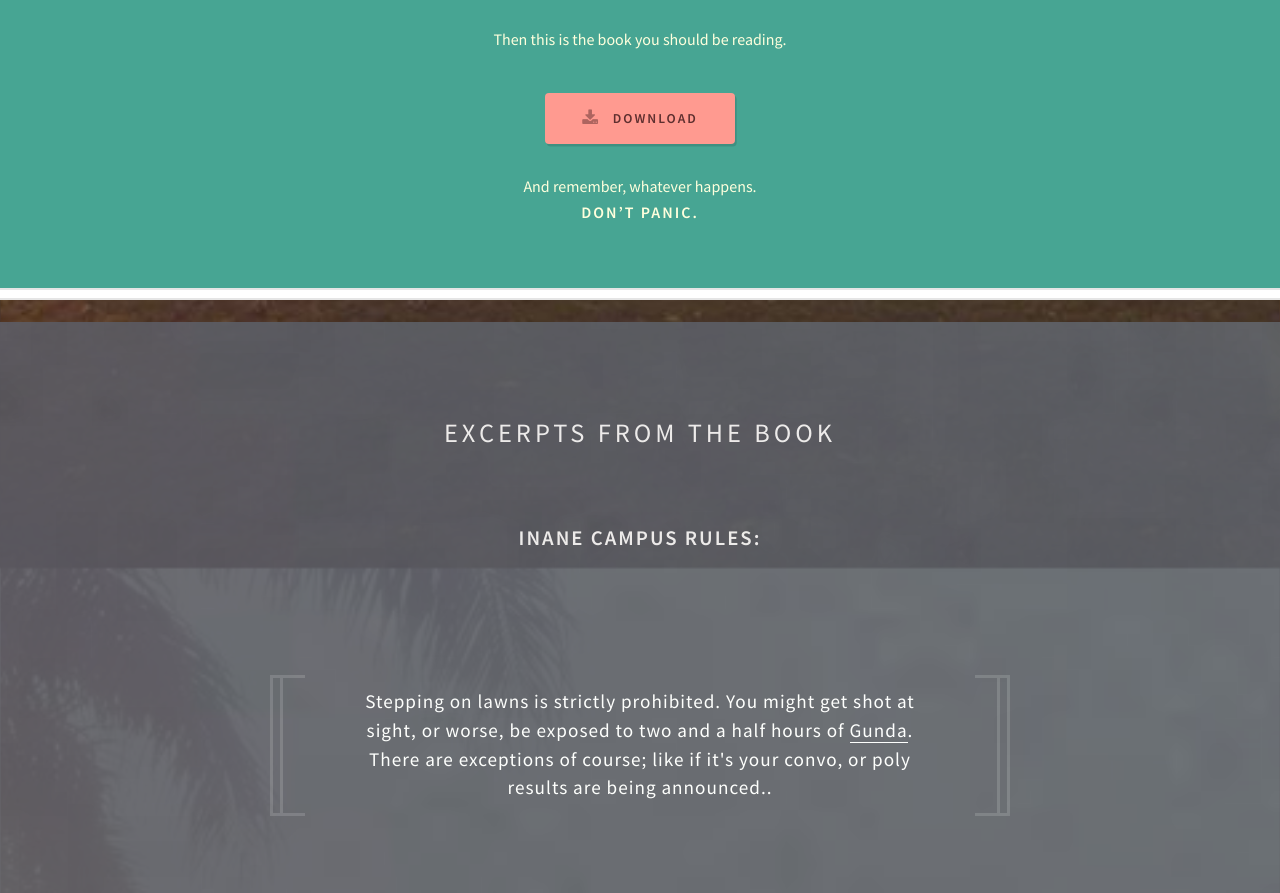
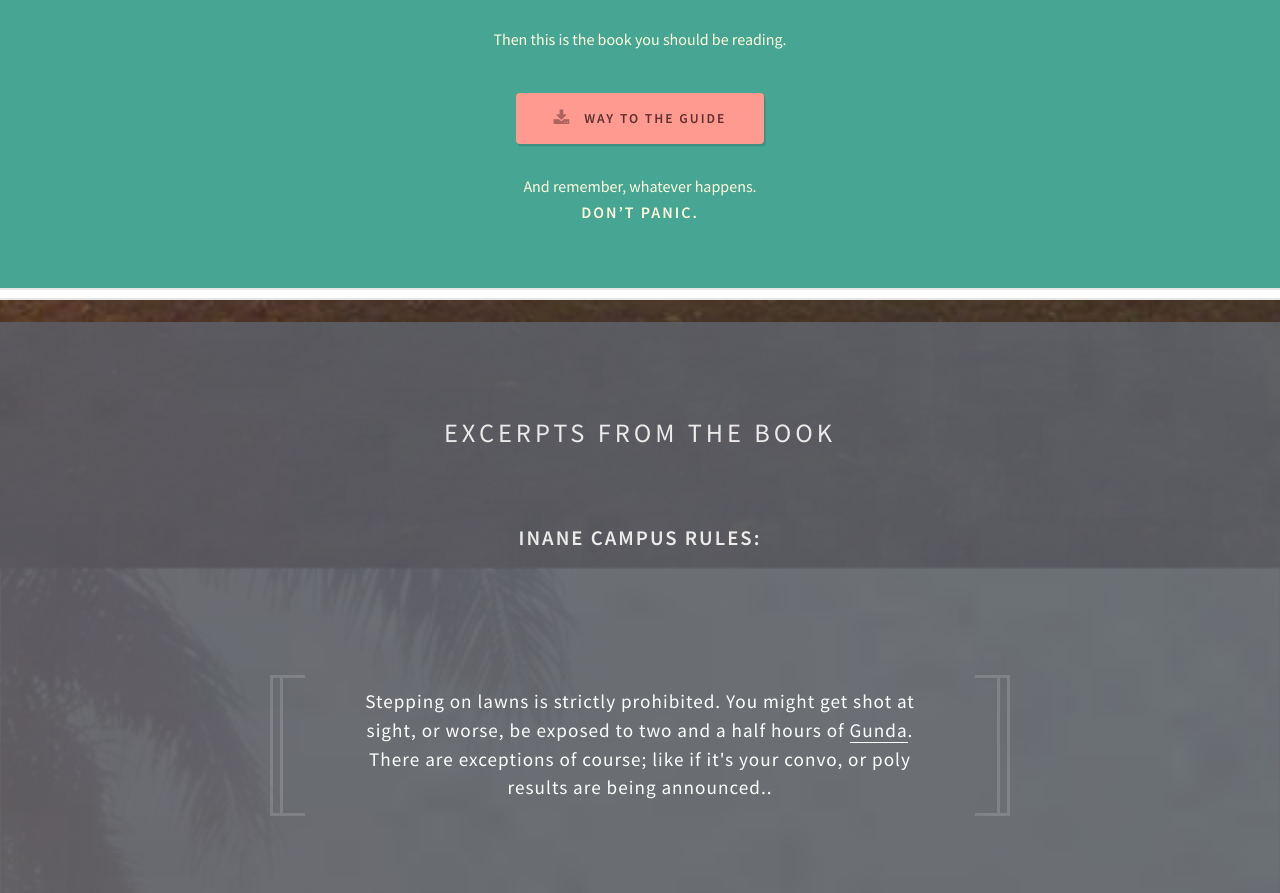
Before and after one commit to wona/guide, a plain HTML site: page index.html in a window 1280 px wide. Shown: the part 1992-2885 px from the top of the page. Drawn offline with Linux system fonts and the light colour scheme.

Commit message:
changed the blue, and the button text

```diff
--- a/index.html
+++ b/index.html
@@ -90,7 +90,7 @@
 											</ul><br>
 											<p>Then this is the book you should be reading.</p>
 											<ul class="actions">
-												<li><a href="The Guide.pdf" target="_blank" id="download" class="button button-icon fa fa-download">Download</a></li>
+												<li><a href="The Guide.pdf" target="_blank" id="download" class="button button-icon fa fa-download">Way to the guide</a></li>
 											</ul><br>
 											<p>And remember, whatever happens.</p>
 											<h3>Don’t Panic.</h3>
```
